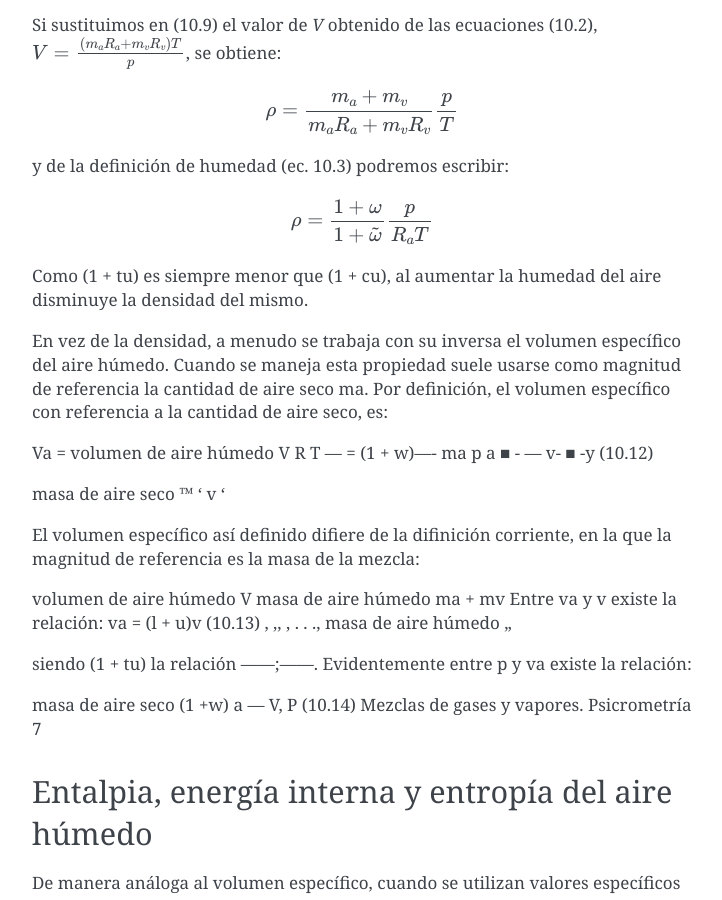
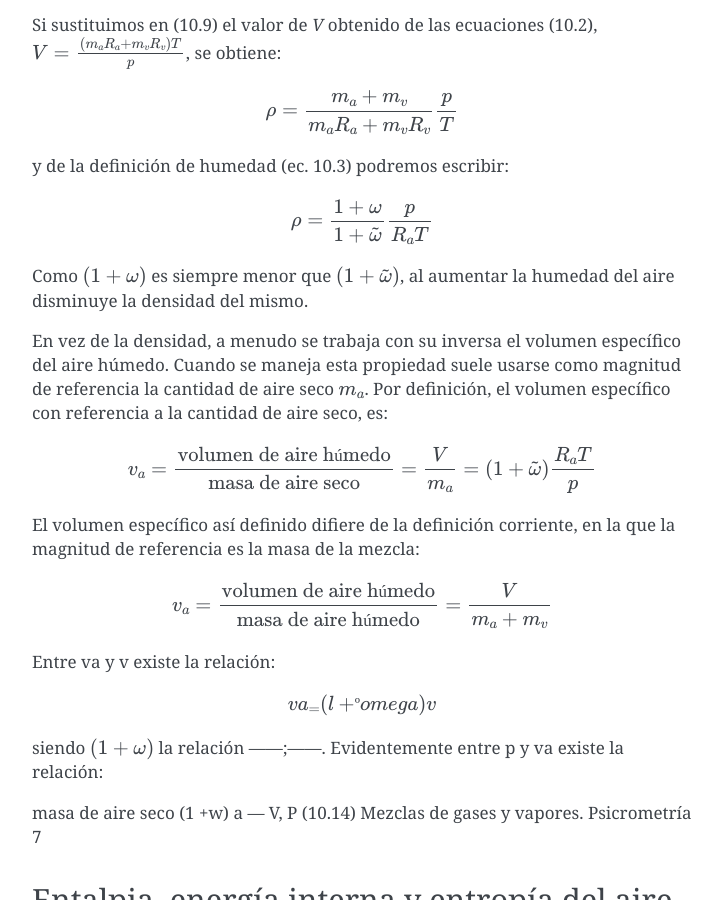
Before and after one commit to mantielero/termodinamica, a Sphinx documentation site: the page built from source/vapores_propiedades_termodinamicas.rst, in a window 1280 px wide and 900 px high, scrolled down 579 px. Shown: the whole window, without its empty margins (388-1110 px from the left). Built offline with Sphinx 7.4.7, drawn with Linux system fonts in a browser that asks for light colours; pages that are not in the unit, such as notebooks, are missing from menus.

Commit message:
Update vapores_propiedades_termodinamicas.rst

```diff
--- a/source/vapores_propiedades_termodinamicas.rst
+++ b/source/vapores_propiedades_termodinamicas.rst
@@ -28,29 +28,30 @@ y de la definición de humedad (ec. 10.3) podremos escribir:
 
    \rho = \frac{1 + \omega}{1 + \tilde{\omega}} \frac{p}{R_a T}
 
-Como (1 + tu) es siempre menor que (1 + cu), al aumentar la humedad del aire disminuye la densidad del mismo.
+Como :math:`(1 + \omega)` es siempre menor que :math:`(1 + \tilde{\omega})`, al aumentar la humedad del aire disminuye la densidad del mismo.
 
-En vez de la densidad, a menudo se trabaja con su inversa el volumen específico del aire húmedo. Cuando se maneja esta propiedad suele usarse como magnitud de referencia la cantidad de aire seco ma. Por definición, el volumen específico con referencia a la cantidad de aire seco, es:
+En vez de la densidad, a menudo se trabaja con su inversa el volumen específico del aire húmedo. Cuando se maneja esta propiedad suele usarse como magnitud de referencia la cantidad de aire seco :math:`m_a`. Por definición, el volumen específico con referencia a la cantidad de aire seco, es:
 
-Va =
-volumen de aire húmedo
-V	R T
-— = (1 + w)----
-ma	p
-a ■	-	— v- ■ -y	(10.12)
+.. math::
 
-masa de aire seco	™	'	v '
+   v_a = \frac{\text{volumen de aire húmedo}}{\text{masa de aire seco}} = \frac{V}{m_a} = (1+\tilde{\omega}) \frac{R_a T}{p}
 
-El volumen específico así definido difiere de la difinición corriente, en la que la magnitud
+El volumen específico así definido difiere de la definición corriente, en la que la magnitud
 de referencia es la masa de la mezcla:
 
-volumen de aire húmedo	V
-masa de aire húmedo ma + mv
+.. math::
+
+   v_a = \frac{\text{volumen de aire húmedo}}{\text{masa de aire húmedo}} = \frac{V}{m_a+m_v}
+
+
 Entre va y v existe la relación:
-va = (l + u)v	(10.13)
-, ,, ,	.	. ., masa de aire húmedo „
 
-siendo (1 + tu) la relación ------;------. Evidentemente entre p y va existe la relación:
+.. math::
+
+  va_ = (l + ºomega)v
+
+
+siendo  :math:`(1 + \omega)` la relación ------;------. Evidentemente entre p y va existe la relación:
 
 masa de aire seco
 (1 +w)
```
